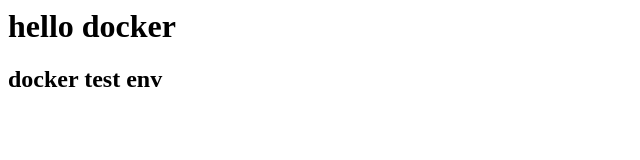
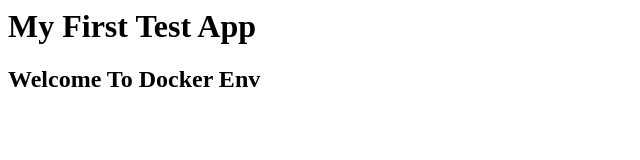
Before and after one commit to keyspaceits/myapp-docker, a plain HTML site: page index.html in a window 1280 px wide. Shown: the whole page, without its empty margins (0-640 px from the left). Drawn offline with Linux system fonts and the light colour scheme.

Commit message:
Update index.html

```diff
--- a/index.html
+++ b/index.html
@@ -1,2 +1,2 @@
-<h1> hello docker </h1>
-<h2> docker test env </h2>
+<h1> My First Test App </h1>
+<h2> Welcome To Docker Env </h2>
```
